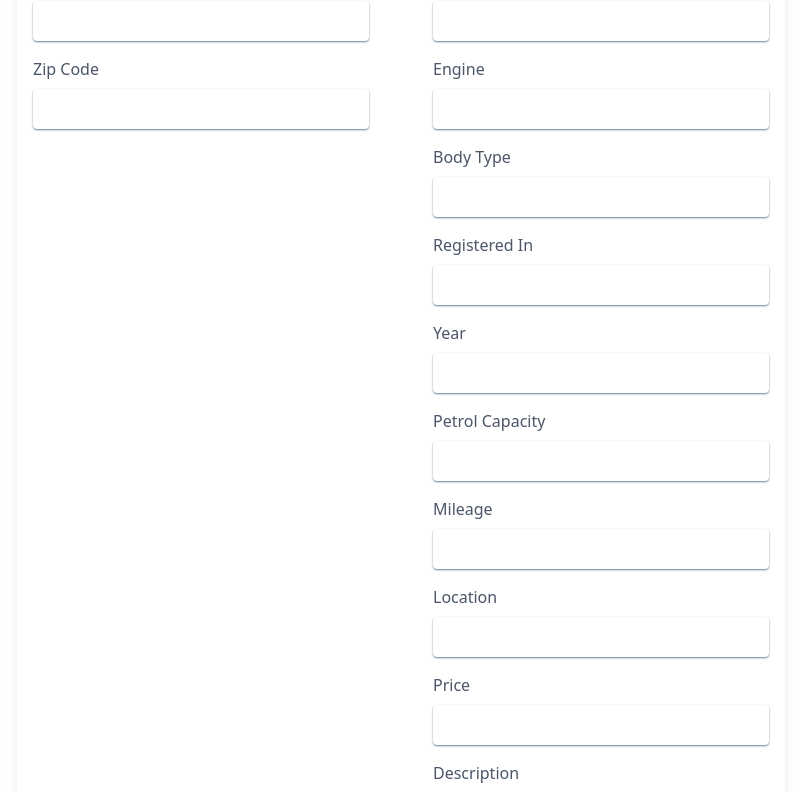
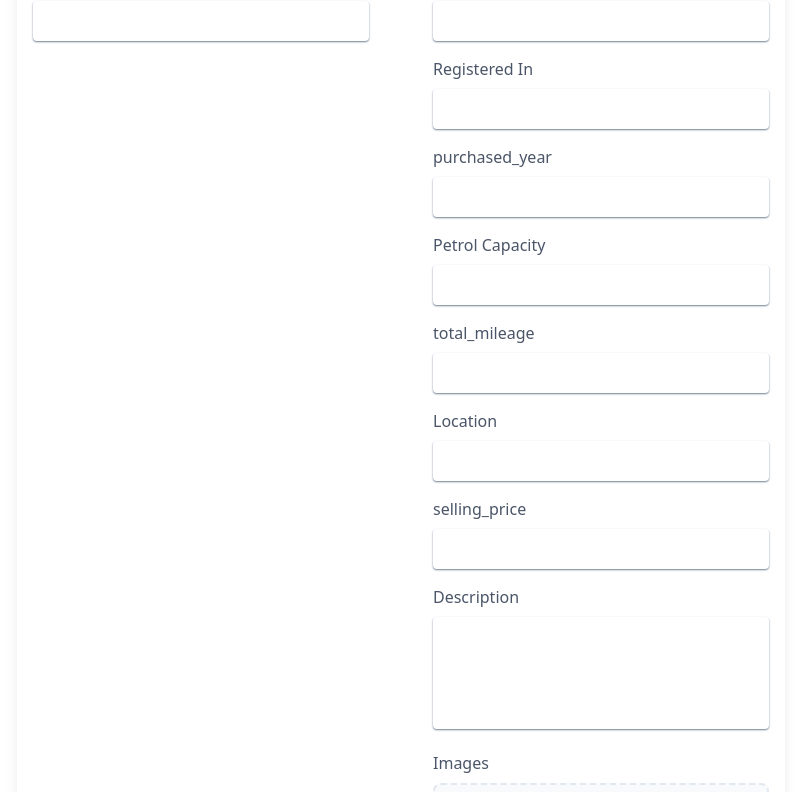
Before and after one commit to hammadyounas/bykers-app, a Next.js app: page /sellBike in a window 1280 px wide. Shown: the part 463-1255 px from the top of the page, without its empty margins (239-1040 px from the left). Built offline with nearby package versions, Linux system fonts and the light colour scheme.

Commit message:
integrate sell bike post api

```diff
--- a/constant/SellBikeConstant.tsx
+++ b/constant/SellBikeConstant.tsx
@@ -6,38 +6,38 @@ type FieldConfig = {
 
 export const SellBikesConstant: FieldConfig[] = [
   { name: 'name', type: 'text', label: 'Your Name' },
-  { name: 'mobileNo', type: 'text', label: 'Mobile No' },
+  { name: 'mobile_info', type: 'text', label: 'Mobile No' },
   { name: 'email', type: 'email', label: 'Email' },
-  { name: 'zipCode', type: 'text', label: 'Zip Code' },
-  { name: 'bikeType', type: 'text', label: 'Bike Type' },
+  // { name: 'zipCode', type: 'text', label: 'Zip Code' },
+  // { name: 'bikeType', type: 'text', label: 'Bike Type' },
   { name: 'title', type: 'text', label: 'Bike Title' },
   { name: 'model', type: 'text', label: 'Model' },
   { name: 'engine', type: 'text', label: 'Engine' },
-  { name: 'bodyType', type: 'text', label: 'Body Type' },
-  { name: 'registeredIn', type: 'text', label: 'Registered In' },
-  { name: 'year', type: 'text', label: 'Year' },
-  { name: 'petrolCapacity', type: 'text', label: 'Petrol Capacity' },
-  { name: 'mileage', type: 'text', label: 'Mileage' },
+  { name: 'registered_in', type: 'text', label: 'Registered In' },
+  { name: 'purchased_year', type: 'text', label: 'purchased_year' },
+  { name: 'petrol_capacity_per_litre', type: 'text', label: 'Petrol Capacity' },
+  { name: 'total_mileage', type: 'text', label: 'total_mileage' },
   { name: 'location', type: 'text', label: 'Location' },
-  { name: 'price', type: 'text', label: 'Price' },
+  { name: 'selling_price', type: 'text', label: 'selling_price' },
   { name: 'description', type: 'textarea', label: 'Description' },
+  { name:'status', type: 'text', label: 'Status' },
   { name: 'images', type: 'file', label: 'Images' },
 ];
 
 export interface Bike {
   name: string;
-  mobileNo: string;
+  mobile_info: string;
   email: string;
+  // bikeType: string;
   title: string;
   model: string;
-  price: string;
   engine: string;
-  bodyType: string;
-  registeredIn: string;
-  year: string;
-  petrolCapacity: string;
-  mileage: string;
+  registered_in: string;
+  purchased_year: string;
+  petrol_capacity_per_litre: string;
+  total_mileage: string;
   location: string;
+  selling_price: string;
   description: string;
   status: string;
   images: any;
@@ -47,16 +47,16 @@ export const sellBikeDataConstant: Bike[] = [
   {
     title: 'Honda Pridor',
     model: 'Honda CG 125 2024',
-    price: '$17790',
+    selling_price: '$17790',
     name: 'Nannie R. Brandes',
-    mobileNo: '618-280-9637',
+    mobile_info: '618-280-9637',
     email: 'NannieRBrandes@armyspy.com',
     engine: '4-Stroke OHC Air-Cooled',
-    bodyType: 'Standard',
-    registeredIn: 'Germany',
-    year: '2021',
-    petrolCapacity: '9.7L',
-    mileage: '550KM',
+    // bodyType: 'Standard',
+    registered_in: 'Germany',
+    purchased_year: '2021',
+    petrol_capacity_per_litre: '9.7L',
+    total_mileage: '550KM',
     location: 'New York',
     description: 'This is a Honda CG 125 2024 model in a good condition',
     status: 'Resolved',
@@ -65,16 +65,16 @@ export const sellBikeDataConstant: Bike[] = [
   {
     title: 'Benelli TRK',
     model: 'Benelli TRK 502X 2024',
-    price: '$29500',
+    selling_price: '$29500',
     name: 'Imogene T. Bilodeau',
-    mobileNo: '937-910-4724',
+    mobile_info: '937-910-4724',
     email: 'ImogeneTBilodeau@rhyta.com',
     engine: 'V2, Four-stroke',
-    bodyType: 'Standard',
-    registeredIn: 'Germany',
-    year: '2024',
-    petrolCapacity: '9.7L',
-    mileage: '550KM',
+    // bodyType: 'Standard',
+    registered_in: 'Germany',
+    purchased_year: '2024',
+    petrol_capacity_per_litre: '9.7L',
+    total_mileage: '550KM',
     location: 'New York',
     description: 'This is a Honda CG 125 2024 model in a good condition',
     status: 'Pending',
@@ -83,16 +83,16 @@ export const sellBikeDataConstant: Bike[] = [
   {
     title: 'Benelli TRK',
     model: 'Benelli TRK 502X 2024',
-    price: '$29500',
+    selling_price: '$29500',
     name: 'Carol H. Minyard',
-    mobileNo: '480-248-4346',
+    mobile_info: '480-248-4346',
     email: 'CarolHMinyard@dayrep.com',
     engine: '4-stroke 16-valve DOHC inline',
-    bodyType: 'Standard',
-    registeredIn: 'Germany',
-    year: '2020',
-    petrolCapacity: '9.7L',
-    mileage: '550KM',
+    // bodyType: 'Standard',
+    registered_in: 'Germany',
+    purchased_year: '2020',
+    petrol_capacity_per_litre: '9.7L',
+    total_mileage: '550KM',
     location: 'New York',
     description: 'This is a Honda CG 125 2024 model in a good condition',
     status: 'Cancelled',
@@ -101,16 +101,16 @@ export const sellBikeDataConstant: Bike[] = [
   {
     title: 'BMW S1000RR',
     model: 'BMW S1000RR',
-    price: '$17790',
+    selling_price: '$17790',
     name: 'Frank P. Frederick',
-    mobileNo: '253-220-8025',
+    mobile_info: '253-220-8025',
     email: 'FrankPFrederick@jourrapide.com',
     engine: 'V2, Four-stroke',
-    bodyType: 'Standard',
-    registeredIn: 'Germany',
-    year: '2019',
-    petrolCapacity: '9.7L',
-    mileage: '550KM',
+    // bodyType: 'Standard',
+    registered_in: 'Germany',
+    purchased_year: '2019',
+    petrol_capacity_per_litre: '9.7L',
+    total_mileage: '550KM',
     location: 'New York',
     description: 'This is a Honda CG 125 2024 model in a good condition',
     status: 'Pending',
@@ -119,16 +119,16 @@ export const sellBikeDataConstant: Bike[] = [
   {
     title: 'BMW S1000RR',
     model: 'BMW S1000RR',
-    price: '$17790',
+    selling_price: '$17790',
     name: 'Doris R. Bautista',
-    mobileNo: '042 882 0706',
+    mobile_info: '042 882 0706',
     email: 'DorisRBautista@jourrapide.com',
     engine: '4-stroke 16-valve DOHC inline',
-    bodyType: 'Standard',
-    registeredIn: 'Germany',
-    year: '2015',
-    petrolCapacity: '9.7L',
-    mileage: '550KM',
+    // bodyType: 'Standard',
+    registered_in: 'Germany',
+    purchased_year: '2015',
+    petrol_capacity_per_litre: '9.7L',
+    total_mileage: '550KM',
     location: 'New York',
     description: 'This is a Honda CG 125 2024 model in a good condition',
     status: 'Resolved',
@@ -137,16 +137,16 @@ export const sellBikeDataConstant: Bike[] = [
   {
     title: 'Benelli TRK',
     model: 'Benelli TRK 502X 2024',
-    price: '$29500',
+    selling_price: '$29500',
     name: 'Nannie R. Brandes',
-    mobileNo: '618-280-9637',
+    mobile_info: '618-280-9637',
     email: 'NannieRBrandes@armyspy.com',
     engine: '4-Stroke OHC Air',
-    bodyType: 'Standard',
-    registeredIn: 'Germany',
-    year: '2018',
-    petrolCapacity: '9.7L',
-    mileage: '550KM',
+    // bodyType: 'Standard',
+    registered_in: 'Germany',
+    purchased_year: '2018',
+    petrol_capacity_per_litre: '9.7L',
+    total_mileage: '550KM',
     location: 'New York',
     description: 'This is a Honda CG 125 2024 model in a good condition',
     status: 'Resolved',
@@ -155,16 +155,16 @@ export const sellBikeDataConstant: Bike[] = [
   {
     title: 'Benelli TRK',
     model: 'Benelli TRK 502X 2024',
-    price: '$29500',
+    selling_price: '$29500',
     name: 'Cindy T. Kinney',
-    mobileNo: '042 239 5171',
+    mobile_info: '042 239 5171',
     email: 'CindyTKinney@armyspy.com',
     engine: 'OHC Air-Cooled',
-    bodyType: 'Standard',
-    registeredIn: 'Germany',
-    year: '2020',
-    petrolCapacity: '9.7L',
-    mileage: '550KM',
+    // bodyType: 'Standard',
+    registered_in: 'Germany',
+    purchased_year: '2020',
+    petrol_capacity_per_litre: '9.7L',
+    total_mileage: '550KM',
     location: 'New York',
     description: 'This is a Honda CG 125 2024 model in a good condition',
     status: 'Cancelled',
@@ -173,16 +173,16 @@ export const sellBikeDataConstant: Bike[] = [
   {
     title: 'BMW S1000RR',
     model: 'BMW S1000RR',
-    price: '$17790',
+    selling_price: '$17790',
     name: 'Russell P. Freitag',
-    mobileNo: '042 479 6277',
+    mobile_info: '042 479 6277',
     email: 'RussellPFreitag@dayrep.com',
     engine: '6-Stroke OHC',
-    bodyType: 'Standard',
-    registeredIn: 'Germany',
-    year: '2024',
-    petrolCapacity: '9.7L',
-    mileage: '550KM',
+    // bodyType: 'Standard',
+    registered_in: 'Germany',
+    purchased_year: '2024',
+    petrol_capacity_per_litre: '9.7L',
+    total_mileage: '550KM',
     location: 'New York',
     description: 'This is a Honda CG 125 2024 model in a good condition',
     status: 'Pending',
@@ -191,16 +191,16 @@ export const sellBikeDataConstant: Bike[] = [
   {
     title: 'BMW S1000RR',
     model: 'BMW S1000RR',
-    price: '$17790',
+    selling_price: '$17790',
     name: 'Paul D. Klass',
-    mobileNo: '050 580 2795',
+    mobile_info: '050 580 2795',
     email: 'PaulDKlass@jourrapide.com',
     engine: '4-Stroke OHC Air-Cooled',
-    bodyType: 'Standard',
-    registeredIn: 'Germany',
-    year: '2022',
-    petrolCapacity: '9.7L',
-    mileage: '550KM',
+    // bodyType: 'Standard',
+    registered_in: 'Germany',
+    purchased_year: '2022',
+    petrol_capacity_per_litre: '9.7L',
+    total_mileage: '550KM',
     location: 'New York',
     description: 'This is a Honda CG 125 2024 model in a good condition',
     status: 'Resolved',
--- /dev/null
+++ b/context/sellBike/SellBikeContext.tsx
@@ -0,0 +1,43 @@
+import React, { createContext, useContext } from 'react';
+
+// Define the type for your form data
+export interface FormData {
+  name: string;
+  mobile_info: string;
+  email: string;
+  title: string;
+  model: string;
+  engine: string;
+  registered_in: string;
+  purchased_year: string;
+  petrol_capacity_per_litre: string;
+  total_mileage: string;
+  location: string;
+  selling_price: string;
+  description: string;
+  images: File | null;
+  [key: string]: string | File | null;
+}
+
+// Define the type for your context
+interface SellBikeContextType {
+  formData: FormData;
+  setFormData: React.Dispatch<React.SetStateAction<FormData>>;
+  selectedFile: File | null;
+  setSelectedFile: React.Dispatch<React.SetStateAction<File | null>>;
+  handleFileChange: (e: React.ChangeEvent<HTMLInputElement>) => void;
+  handleChange: (e: React.ChangeEvent<HTMLInputElement | HTMLTextAreaElement>) => void;
+  handleSubmit: (e: React.FormEvent<HTMLFormElement>) => void;
+}
+
+// Create context with initial values
+export const SellBikeContext = createContext<SellBikeContextType | undefined>(undefined);
+
+// Custom hook to use the context
+export const useSellBikeContext = () => {
+  const context = useContext(SellBikeContext);
+  if (!context) {
+    throw new Error('useSellBikeContext must be used within a SellBikeProvider');
+  }
+  return context;
+};
--- /dev/null
+++ b/context/sellBike/SellBikeProvider.tsx
@@ -0,0 +1,91 @@
+    import React, { useState } from 'react';
+import { SellBikeContext, FormData } from './SellBikeContext';
+import { toast } from 'react-toastify';
+import 'react-toastify/dist/ReactToastify.css';
+
+// Define props interface for SellBikeProvider
+interface SellBikeProviderProps {
+  children: React.ReactNode; // Define children prop explicitly
+}
+
+// Create a provider component
+export const SellBikeProvider: React.FC<SellBikeProviderProps> = ({ children }) => {
+  const [selectedFile, setSelectedFile] = useState<File | null>(null);
+  const [formData, setFormData] = useState<FormData>({
+    name: '',
+    mobile_info: '',
+    email: '',
+    title: '',
+    model: '',
+    engine: '',
+    registered_in: '',
+    purchased_year: '',
+    petrol_capacity_per_litre: '',
+    total_mileage: '',
+    location: '',
+    selling_price: '',
+    description: '',
+    images: null,
+  });
+
+  const handleFileChange = (e: React.ChangeEvent<HTMLInputElement>) => {
+    const file = e.target.files?.[0] || null;
+    setSelectedFile(file);
+    if (file) {
+      setFormData((prevData) => ({
+        ...prevData,
+        images: file,
+      }));
+    }
+  };
+
+  const handleChange = (e: React.ChangeEvent<HTMLInputElement | HTMLTextAreaElement>) => {
+    const { name, value } = e.target;
+    setFormData((prevData) => ({
+      ...prevData,
+      [name]: value,
+    }));
+  };
+
+  const handleSubmit = async (e: React.FormEvent<HTMLFormElement>) => {
+    e.preventDefault();
+
+    const json = JSON.stringify(formData);
+
+    try {
+      const response = await fetch('http://localhost:5000/sell/bike', {
+        method: 'POST',
+        headers: {
+          'Content-Type': 'application/json',
+        },
+        body: json,
+      });
+
+      if (response.ok) {
+        const responseData = await response.json();
+        toast.success(`Bike submitted successfully!`);
+        console.log(responseData);
+      } else {
+        const contentType = response.headers.get('content-type');
+        if (contentType && contentType.includes('application/json')) {
+          const errorData = await response.json();
+          toast.error(`Error: ${errorData.message}`);
+        } else {
+          const errorText = await response.text();
+          toast.error(`Error: ${errorText}`);
+        }
+      }
+    } catch (error) {
+      console.error('Network or other error:', error);
+      toast.error(`Error: ${error instanceof Error ? error.message : 'An unknown error occurred'}`);
+    }
+  };
+
+  return (
+    <SellBikeContext.Provider
+      value={{ formData, setFormData, selectedFile, setSelectedFile, handleFileChange, handleChange, handleSubmit }}
+    >
+      {children}
+    </SellBikeContext.Provider>
+  );
+};
--- a/src/components/pages/LandingPage/SellBike.tsx
+++ b/src/components/pages/LandingPage/SellBike.tsx
@@ -1,42 +1,136 @@
 import 'react-toastify/dist/ReactToastify.css';
 
-import React, { useState } from 'react';
-import { toast, ToastContainer } from 'react-toastify';
-
+import React from 'react';
+import { ToastContainer } from 'react-toastify';
 import { SellBikesConstant } from '../../../../constant/SellBikeConstant';
+import { useSellBikeContext } from 'context/sellBike/SellBikeContext';
 
 export default function SellBike() {
-  const [selectedFile, setSelectedFile] = useState<File | null>(null);
+  const { formData, selectedFile, handleFileChange, handleChange, handleSubmit } = useSellBikeContext();
+  // interface FormData {
+  //   name: string;
+  //   mobile_info: string;
+  //   email: string;
+  //   title: string;
+  //   model: string;
+  //   engine: string;
+  //   registered_in: string;
+  //   purchased_year: string;
+  //   petrol_capacity_per_litre: string;
+  //   total_mileage: string;
+  //   location: string;
+  //   selling_price: string;
+  //   description: string;
+  //   images: File | null;
+  //   [key: string]: string | File | null;
+  // }
+
+  // const [selectedFile, setSelectedFile] = useState<File | null>(null);
+  // const [formData, setFormData] = useState<FormData>({
+  //   name: '',
+  //   mobile_info: '',
+  //   email: '',
+  //   title: '',
+  //   model: '',
+  //   engine: '',
+  //   registered_in: '',
+  //   purchased_year: '',
+  //   petrol_capacity_per_litre: '',
+  //   total_mileage: '',
+  //   location: '',
+  //   selling_price: '',
+  //   description: '',
+  //   images: null,
+  // });
 
   const contactFields = SellBikesConstant.filter((item) =>
-    ['name', 'mobileNo', 'email', 'zipCode'].includes(item.name),
+    ['name', 'mobile_info', 'email'].includes(item.name)
   );
 
   const bikeFields = SellBikesConstant.filter(
-    (item) => !['name', 'mobileNo', 'email', 'zipCode'].includes(item.name),
+    (item) => !['name', 'mobile_info', 'email', 'status'].includes(item.name)
   );
 
-  const handleFileChange = (e: React.ChangeEvent<HTMLInputElement>) => {
-    const file = e.target.files?.[0] || null;
-    setSelectedFile(file);
-  };
+  // const handleFileChange = (e: React.ChangeEvent<HTMLInputElement>) => {
+  //   const file = e.target.files?.[0] || null;
+  //   setSelectedFile(file);
+  //   if (file) {
+  //     setFormData((prevData) => ({
+  //       ...prevData,
+  //       images: file,
+  //     }));
+  //   }
+  // };
+
+  // const handleChange = (e: React.ChangeEvent<HTMLInputElement | HTMLTextAreaElement>) => {
+  //   const { name, value } = e.target;
+  //   setFormData((prevData) => ({
+  //     ...prevData,
+  //     [name]: value,
+  //   }));
+  // };
+
+  // const handleSubmit = async (e: React.FormEvent<HTMLFormElement>) => {
+  //   e.preventDefault();
+
+  //   // const data = new FormData();
+  //   // Object.entries(formData).forEach(([key, value]) => {
+  //   //   if (key === 'images' && value) {
+  //   //     data.append(key, value);
+  //   //   } else if (key !== 'images') {
+  //   //     data.append(key, String(value));
+  //   //   }
+  //   // });
+
+  //   const json = JSON.stringify(formData);
+
+  //   try {
+  //     const response = await fetch('http://localhost:5000/sell/bike', {
+  //       method: 'POST',
+  //       headers: {
+  //         'Content-Type': 'application/json',
+  //       },
+  //       body: json,
+  //     });
+
+  //     if (response.ok) {
+  //       const responseData = await response.json();
+  //       toast.success(`Bike submitted successfully!`);
+  //       console.log(responseData)
+  //     } else {
+  //       // Improved error handling for non-JSON responses
+  //       const contentType = response.headers.get('content-type');
+  //       if (contentType && contentType.includes('application/json')) {
+  //         const errorData = await response.json();
+  //         toast.error(`Error: ${errorData.message}`);
+  //       } else {
+  //         const errorText = await response.text();
+  //         toast.error(`Error: ${errorText}`);
+  //       }
+  //     }
+  //   } catch (error) {
+  //     console.error('Network or other error:', error);
+  //     toast.error(`Error: ${error instanceof Error ? error.message : 'An unknown error occurred'}`);
+
+  // }};
 
   const renderField = (item: { name: string; type: string; label: string }) => {
     switch (item.type) {
       case 'textarea':
         return (
-          <>
+          <div key={item.name}>
             <label className="font-medium text-gray-700">{item.label}</label>
             <textarea
               className="mt-2 h-28 w-full resize-none rounded px-4 py-2 caret-gray-900 shadow-sm shadow-gray-600 focus:border-transparent focus:outline-none focus:ring-1 focus:ring-gray-600"
               name={item.name}
-              // required
+              value={formData[item.name] as string}
+              onChange={handleChange}
             />
-          </>
+          </div>
         );
       case 'file':
         return (
-          <>
+          <div key={item.name}>
             <label className="font-medium text-gray-700">{item.label}</label>
             <div className="flex items-center justify-center w-full mt-2">
               <label
@@ -56,12 +150,11 @@ export default function SellBike() {
                       strokeLinecap="round"
                       strokeLinejoin="round"
                       strokeWidth="2"
-                      d="M13 13h3a3 3 0 0 0 0-6h-.025A5.56 5.56 0 0 0 16 6.5 5.5 5.5 0 0 0 5.207 5.021C5.137 5.017 5.071 5 5 5a4 4 0 0 0 0 8h2.167M10 15V6m0 0L8 8m2-2 2 2"
+                      d="M13 13h3a3 0 0 0 0-6h-.025A5.56 5.56 0 0 0 16 6.5 5.5 5.5 0 0 0 5.207 5.021C5.137 5.017 5.071 5 5 5a4 4 0 0 0 0 8h2.167M10 15V6m0 0L8 8m2-2 2 2"
                     />
                   </svg>
                   <p className="mb-2 text-sm text-gray-500 dark:text-slate-400">
-                    <span className="font-semibold">Click to upload</span> or
-                    drag and drop
+                    <span className="font-semibold">Click to upload</span> or drag and drop
                   </p>
                   <p className="text-xs text-red-500 dark:text-slate-400">
                     SVG, PNG, JPG (MAX. 800x400px)
@@ -84,36 +177,23 @@ export default function SellBike() {
                 />
               </div>
             )}
-          </>
+          </div>
         );
 
       default:
         return (
-          <>
+          <div key={item.name}>
             <label className="font-medium text-gray-700">{item.label}</label>
             <input
               className="mt-2 w-full rounded px-4 py-2 caret-gray-900 shadow-sm shadow-gray-600 focus:border-transparent focus:outline-none focus:ring-1 focus:ring-gray-600"
               type={item.type}
               name={item.name}
-              // required
+              value={formData[item.name] as string}
+              onChange={handleChange}
             />
-          </>
+          </div>
         );
     }
-  };
-
-  const handleSubmit = async (e: any) => {
-    e.preventDefault();
-    toast.info(
-      <div>
-        Submitted Successfully.
-        <br />
-        Wait For Approval By Admin.
-      </div>,
-      {
-        position: 'top-center',
-      },
-    );
   };
 
   return (
--- a/src/pages/sellBike.tsx
+++ b/src/pages/sellBike.tsx
@@ -3,12 +3,15 @@ import React from 'react';
 import Footer from '@/components/pages/Footer/Footer';
 import Navbar from '@/components/pages/Header/Navbar';
 import SellBike from '@/components/pages/LandingPage/SellBike';
+import { SellBikeProvider } from 'context/sellBike/SellBikeProvider';
 
 export default function sellBike() {
   return (
     <div>
       <Navbar />
-      <SellBike />
+      <SellBikeProvider >
+        <SellBike />
+      </SellBikeProvider>
       <Footer />
     </div>
   );
```
